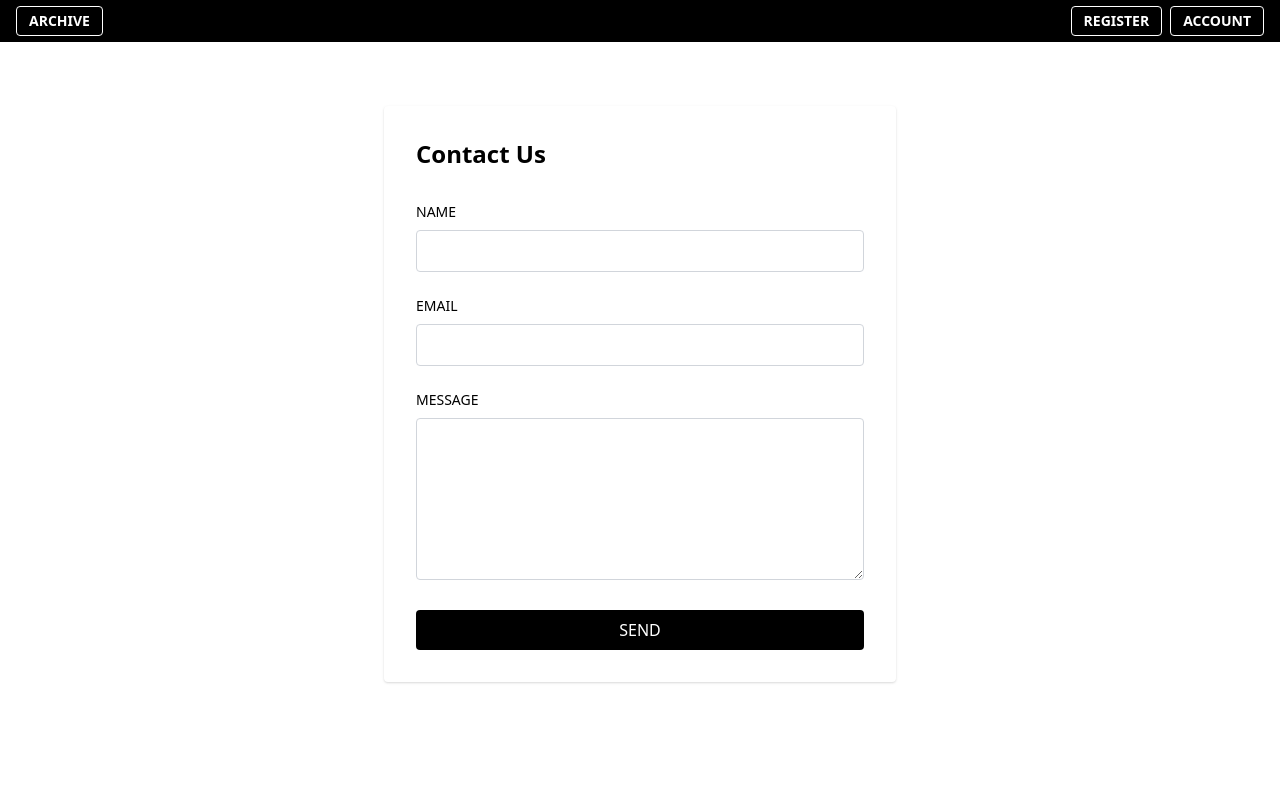
After one commit to MaxAdams1997/render-deployment, a FastAPI app: template templates/contact.html in a window 1280 px wide. The commit adds this page. Run offline with FastAPI, Linux system fonts and the light colour scheme; the template is opened without the code that fills it, so the values that code supplies are empty; some libraries are stand-ins or nearby versions.

Commit message:
commit 5

```diff
--- a/api/main.py
+++ b/api/main.py
@@ -32,4 +32,9 @@ def register_page(request: Request):
 def signin_page(request: Request):
     return templates.TemplateResponse("signin.html", {"request": request})
 
+
+@app.get("/contact", response_class=HTMLResponse)
+def contact_page(request: Request):
+    return templates.TemplateResponse("contact.html", {"request": request})
+
 register_routes(app)
--- /dev/null
+++ b/templates/contact.html
@@ -0,0 +1,52 @@
+<!DOCTYPE html>
+<html lang="en">
+<head>
+    <meta charset="UTF-8">
+    <meta name="viewport" content="width=device-width, initial-scale=1.0">
+    <title>Archive — Contact</title>
+    <script src="https://unpkg.com/htmx.org@1.9.10"></script>
+    <link href="https://cdn.jsdelivr.net/npm/tailwindcss@2.2.19/dist/tailwind.min.css" rel="stylesheet">
+</head>
+<body class="bg-white min-h-screen">
+    <header class="bg-black text-white" style="height:42px;">
+        <div class="container mx-auto h-full flex items-center justify-between px-4">
+            <div class="flex items-center">
+                <a href="/" class="text-sm font-semibold px-3 py-1 border border-white rounded">ARCHIVE</a>
+            </div>
+            <div class="flex items-center">
+                <a href="/register" class="text-sm font-semibold px-3 py-1 border border-white rounded ml-2">REGISTER</a>
+                <a href="/signin" class="text-sm font-semibold px-3 py-1 border border-white rounded ml-2">ACCOUNT</a>
+            </div>
+        </div>
+    </header>
+
+    <main class="container mx-auto py-16">
+        <div class="max-w-lg mx-auto bg-white p-8 rounded shadow">
+            <h1 class="text-2xl font-bold mb-8">Contact Us</h1>
+            <form class="space-y-6">
+                <div>
+                    <label for="name" class="block text-sm font-medium mb-2">NAME</label>
+                    <input type="text" id="name" name="name" required
+                        class="w-full px-3 py-2 border border-gray-300 rounded focus:outline-none focus:border-black">
+                </div>
+
+                <div>
+                    <label for="email" class="block text-sm font-medium mb-2">EMAIL</label>
+                    <input type="email" id="email" name="email" required
+                        class="w-full px-3 py-2 border border-gray-300 rounded focus:outline-none focus:border-black">
+                </div>
+
+                <div>
+                    <label for="message" class="block text-sm font-medium mb-2">MESSAGE</label>
+                    <textarea id="message" name="message" rows="6" required
+                        class="w-full px-3 py-2 border border-gray-300 rounded focus:outline-none focus:border-black"></textarea>
+                </div>
+
+                <button type="submit" class="w-full bg-black text-white py-2 px-4 rounded hover:bg-gray-800 transition-colors">
+                    SEND
+                </button>
+            </form>
+        </div>
+    </main>
+</body>
+</html>
```
Also changed, not shown: templates/index.html (+7 -2 lines), templates/register.html (+6 -1 lines), templates/signin.html (+10 -5 lines).
